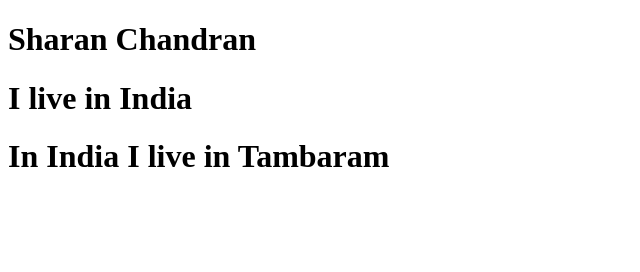
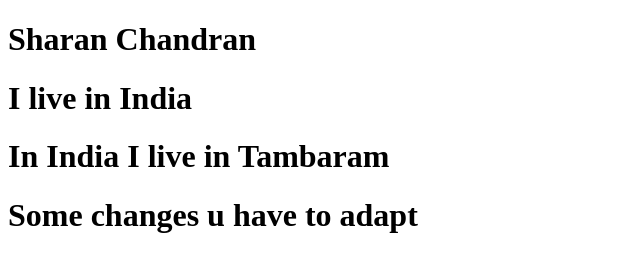
Before and after one commit to Sharan141102/Sampledemo, a plain HTML site: page index.html in a window 1280 px wide. Shown: the whole page, without its empty margins (0-640 px from the left). Drawn offline with Linux system fonts and the light colour scheme.

Commit message:
Update index.html

```diff
--- a/index.html
+++ b/index.html
@@ -9,5 +9,6 @@
     <h1>Sharan Chandran</h1>
     <h1>I live in India</h1>
     <h1>In India I live in Tambaram</h1>
+    <h1>Some changes u have to adapt</h1>
 </body>
 </html>
```
